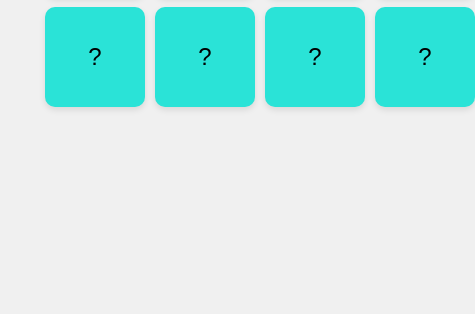
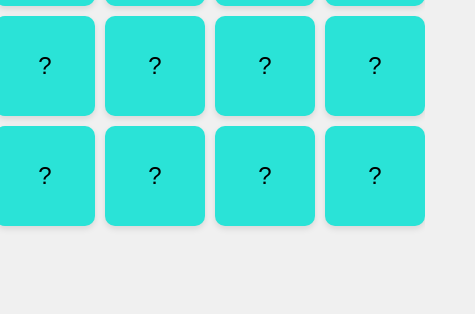
Before and after one commit to CalanitMadar/memoryGame, a website: page public/index.html in a window 390 px wide. Shown: the part 530-844 px from the top of the page, 475 px wide, since content can reach past the window. Drawn offline with Linux system fonts and the light colour scheme.

Commit message:
responsive

```diff
--- a/public/index.html
+++ b/public/index.html
@@ -7,10 +7,11 @@
   <title>Memory Game</title>
 </head>
 <body>
+  <div class="grid-container">
     <div class="title">משחק הזיכרון</div>
-    <div id="board" class="memory-board"></div>
-
-    <!-- The memory cards will be added here dynamically -->
+    <div id="board" class="memory-board">
+      <!-- The memory cards will be added here dynamically calanit -->
+    </div>
   </div>
   <script src="script.js"></script>
 </body>
--- a/public/styles.css
+++ b/public/styles.css
@@ -1,3 +1,10 @@
+.grid-container {
+  display: grid;
+  place-items: center;
+  height: 100vh;
+  background-color: #f0f0f0;
+  font-family: Arial, sans-serif;
+}
 body {
   display: flex;
   justify-content: center;
@@ -7,11 +14,11 @@ body {
   background-color: #f0f0f0;
   font-family: Arial, sans-serif;
 }
+
 .title {
   text-align: center;
   font-size: 36px;
   margin-bottom: 20px;
-
 }
 
 .memory-board {
```
Lines whose indentation alone changed are shown as unchanged.
